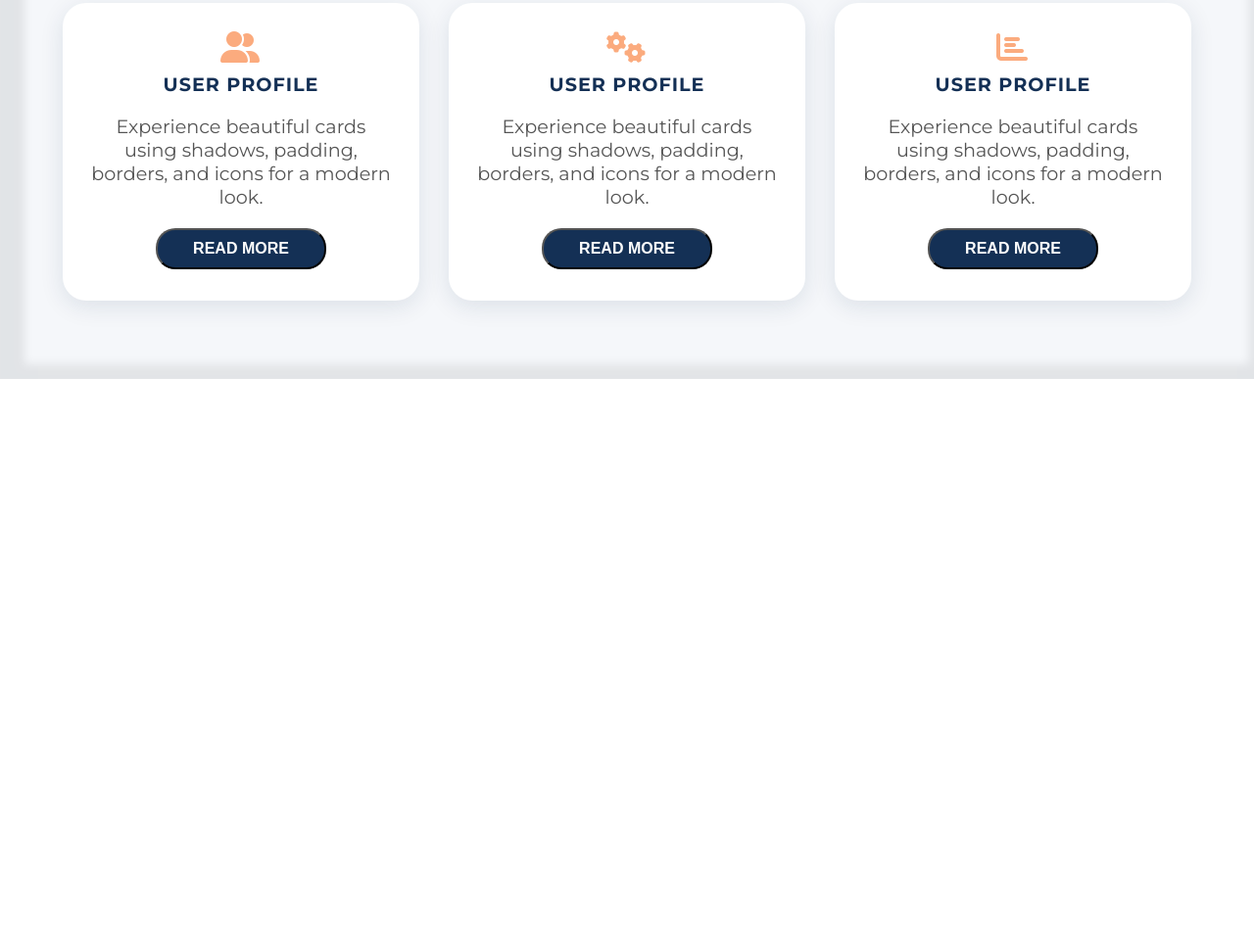
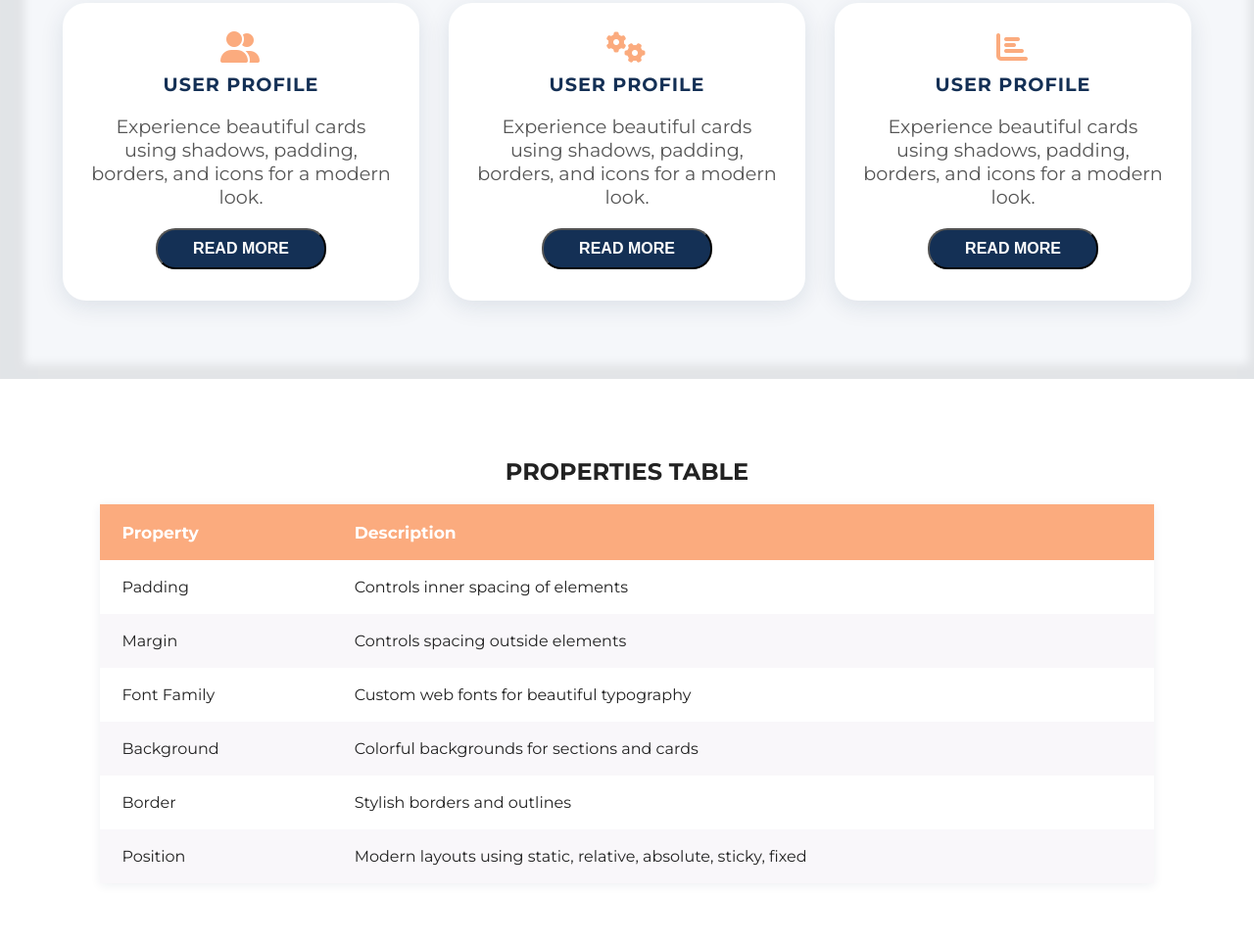
Before and after one commit to tahminanoorzay/CSS-Showcase, a plain HTML site: page index.html in a window 1280 px wide. Shown: the part 1039-2001 px from the top of the page at 98% size. Before the commit the page ends 1426 px from the top, so only its background shows below. Drawn offline with Linux system fonts and the light colour scheme.

Commit message:
complete table section

```diff
--- a/index.html
+++ b/index.html
@@ -26,8 +26,8 @@
         <ul class="nav-links">
           <li><a href="#features" class="active">Features</a></li>
           <li><a href="#examples">Examples</a></li>
-          <li><a href="">Table</a></li>
-          <li><a href="">Contact</a></li>
+          <li><a href="#table-content">Table</a></li>
+          <li><a href="#contact">Contact</a></li>
         </ul>
       </div>
       <section class="hero">
@@ -110,5 +110,46 @@
         </div>
       </div>
     </section>
+
+    <!-- Properties Table  Content -->
+    <section id="table-content">
+      <h1>Properties Table</h1>
+      <table>
+        <thead>
+          <tr>
+            <th>Property</th>
+            <th>Description</th>
+          </tr>
+        </thead>
+        <tbody>
+          <tr>
+            <td>Padding</td>
+            <td>Controls inner spacing of elements</td>
+          </tr>
+          <tr>
+            <td>Margin</td>
+            <td>Controls spacing outside elements</td>
+          </tr>
+          <tr>
+            <td>Font Family</td>
+            <td>Custom web fonts for beautiful typography</td>
+          </tr>
+          <tr>
+            <td>Background</td>
+            <td>Colorful backgrounds for sections and cards</td>
+          </tr>
+          <tr>
+            <td>Border</td>
+            <td>Stylish borders and outlines</td>
+          </tr>
+          <tr>
+            <td>Position</td>
+            <td>
+              Modern layouts using static, relative, absolute, sticky, fixed
+            </td>
+          </tr>
+        </tbody>
+      </table>
+    </section>
   </body>
 </html>
--- a/style.css
+++ b/style.css
@@ -208,3 +208,27 @@ span {
   border: 1px solid #fbab7e;
   box-shadow: 0 10px 30px 0 #1430551c;
 }
+
+#table-content {
+  background-color: #ffffff;
+  padding: 60px 8vw 60px 8vw;
+}
+table {
+  box-shadow: 0 2px 10px #14305512;
+  border-collapse: collapse;
+  width: 100%;
+}
+table th {
+  background-color: #fbab7e;
+  color: #ffffff;
+  padding: 12px;
+  font-size: 1.07rem;
+  text-align: left;
+}
+table td,
+table th {
+  padding: 18px 22px;
+}
+tr:nth-child(even) {
+  background-color: #f9f7fa;
+}
```
